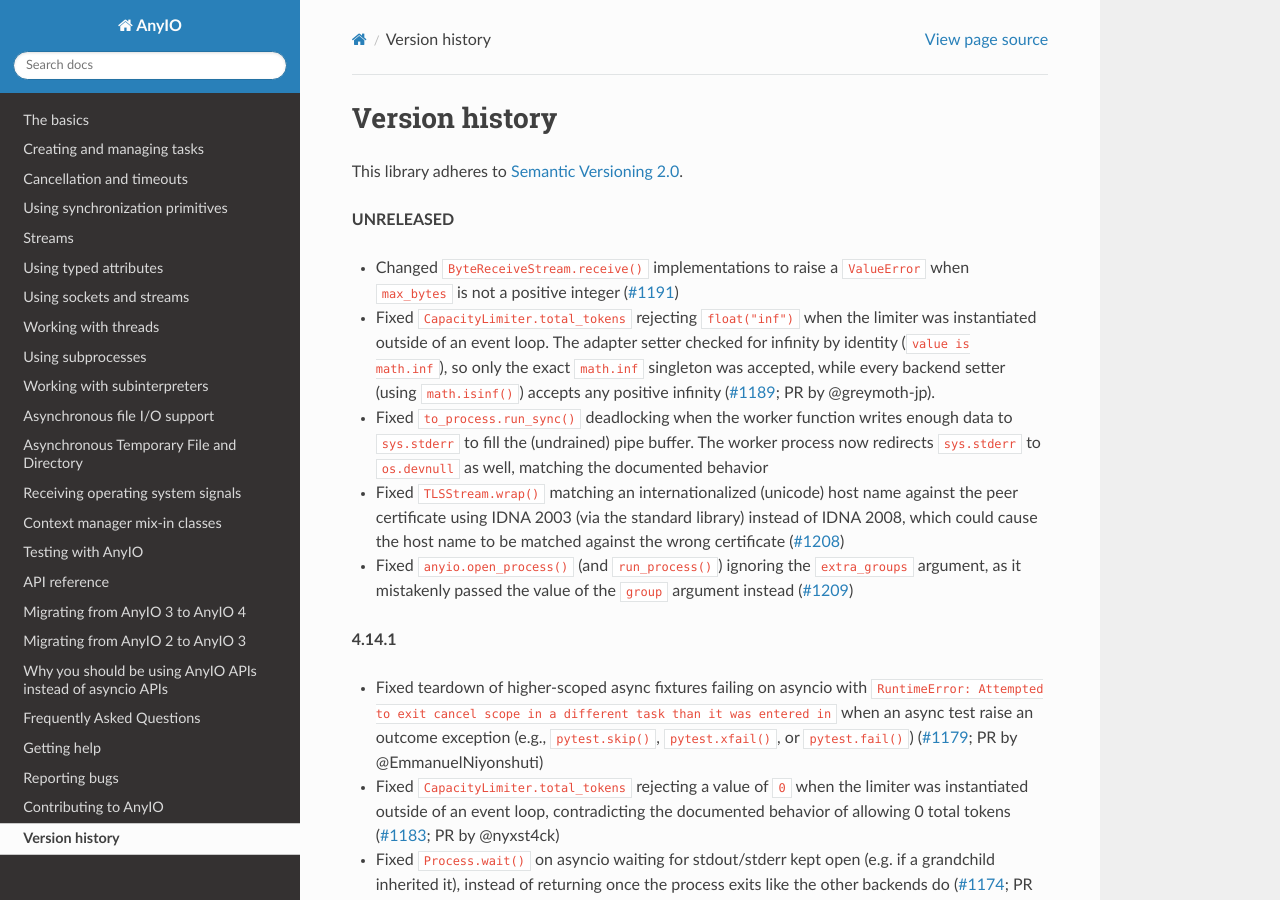
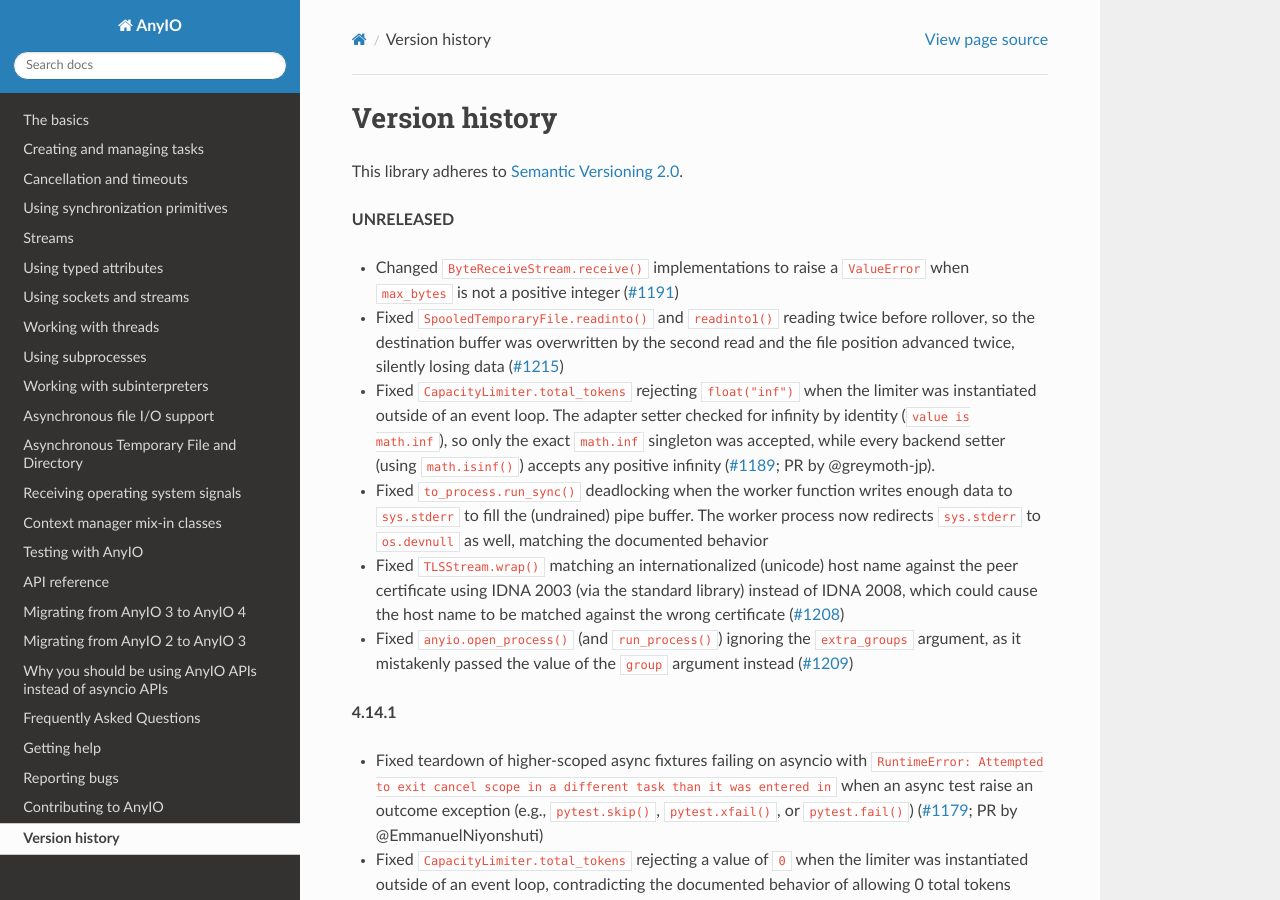
Before and after one commit to agronholm/anyio, a Sphinx documentation site: the page built from docs/versionhistory.rst, in a window 1280 px wide and 900 px high. Built offline with Sphinx 7.4.7 and the Read the Docs theme 3.1.0, drawn with Linux system fonts in a browser that asks for light colours; the version number could not be read and is left out.

Commit message:
Add changelog entry for #1215
Signed-off-by: c-tonneslan <cst0520@gmail.com>

```diff
--- a/docs/versionhistory.rst
+++ b/docs/versionhistory.rst
@@ -8,6 +8,10 @@ This library adheres to `Semantic Versioning 2.0 <http://semver.org/>`_.
 - Changed ``ByteReceiveStream.receive()`` implementations to raise a ``ValueError`` when
   ``max_bytes`` is not a positive integer
   (`#1191 <https://github.com/agronholm/anyio/pull/1191>`_)
+- Fixed ``SpooledTemporaryFile.readinto()`` and ``readinto1()`` reading twice before
+  rollover, so the destination buffer was overwritten by the second read and the file
+  position advanced twice, silently losing data
+  (`#1215 <https://github.com/agronholm/anyio/pull/1215>`_)
 - Fixed ``CapacityLimiter.total_tokens`` rejecting ``float("inf")`` when the limiter was
   instantiated outside of an event loop. The adapter setter checked for infinity by
   identity (``value is math.inf``), so only the exact ``math.inf`` singleton was accepted,
```
